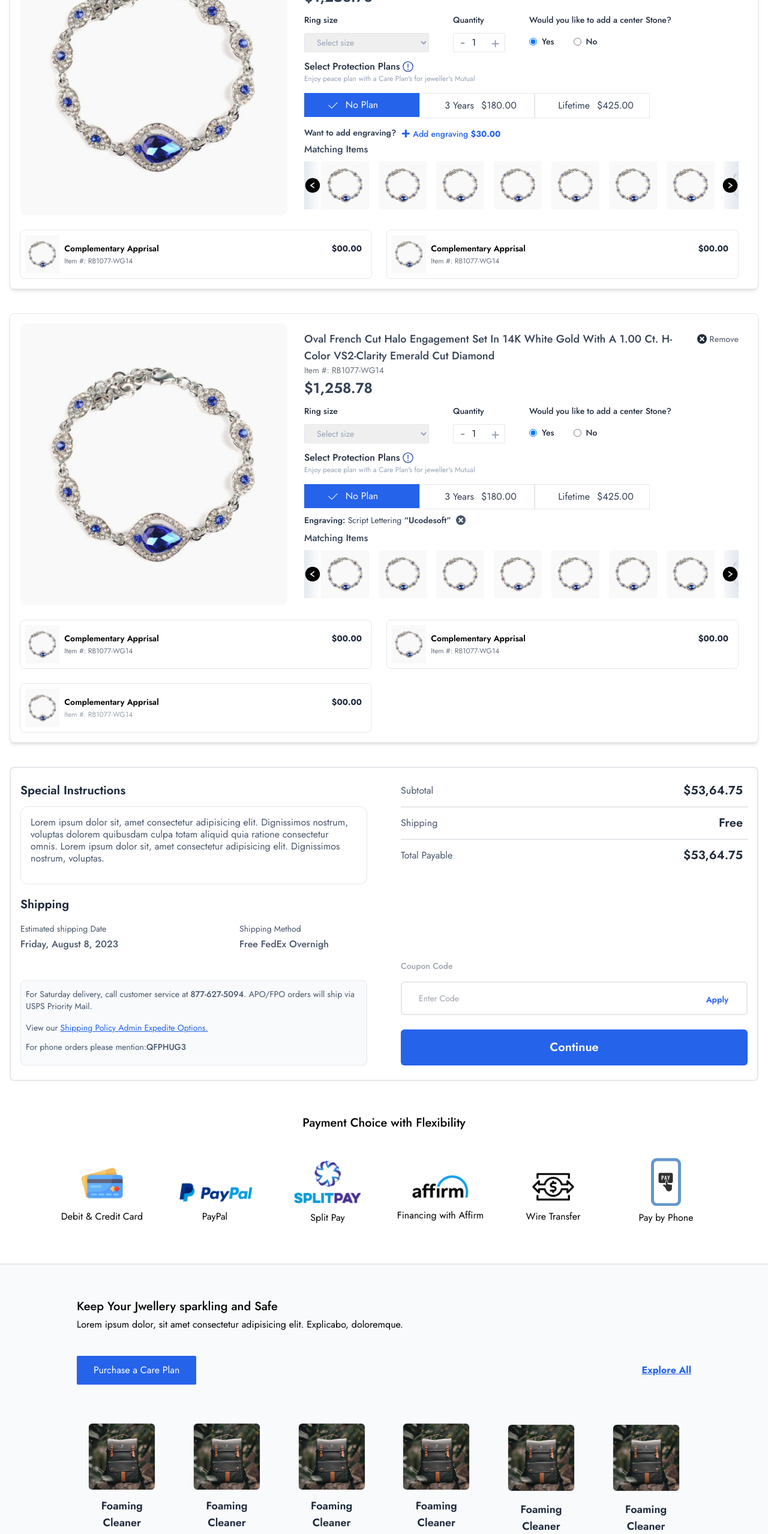
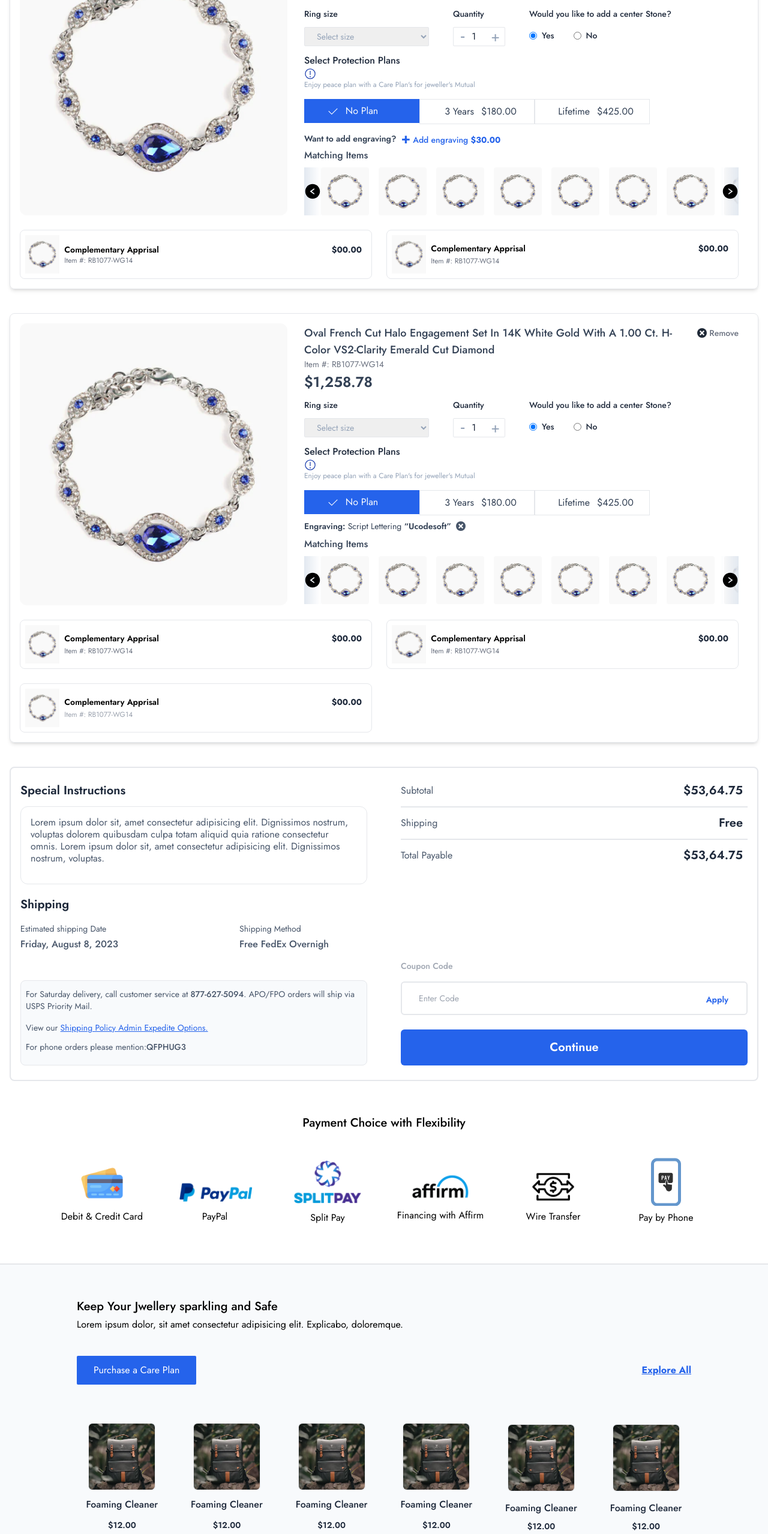
Before and after one commit to Neeraj4094/Checkoutprogress, a website: page Checkout.html in a window 1280 px wide. Shown: the part 240-2797 px from the top of the page at 60% size. Drawn offline with Linux system fonts and the light colour scheme.

Commit message:
Finial Submission

```diff
--- a/Checkout.html
+++ b/Checkout.html
@@ -63,7 +63,7 @@
     <main class="w-full">
         <div class=" text-sm xxs:mt-20 lg:mt-28 w-full px-4">
 
-            <form class="">
+            <form class="max-w-full">
                 <ul class="space-y-10">
                     <!--Details of First Product  -->
                     <li>
@@ -104,9 +104,9 @@
                                     <span class="text-2xl font-semibold text-slate-700">$1,258.78</span>
 
                                     <!-- Ring size & Quantity and other info -->
-                                    <div
+                                    <fieldset
                                         class="flex flex-wrap text-sm items-start gap-10 py-3 font-medium text-slate-800">
-                                        <div class="grid space-y-3 xxs:w-[120px] ssm:w-[180px] md:w-[250px] lg:w-auto ">
+                                        <div class="grid space-y-3 xxs:w-[120px] ssm:w-[180px] md:w-[250px] lg:w-auto">
                                             <label>Ring size</label>
                                             <select
                                                 class="sm:w-full pl-4 lg:w-52 gap-20 border rounded-sm h-8 font-normal text-slate-400">
@@ -128,7 +128,7 @@
                                                 <button type="button" class="text-2xl text-slate-400">+</button>
                                             </div>
                                         </div>
-                                        <fieldset class="space-y-3">
+                                        <div class="space-y-3">
                                             <legend>Would you like to add a center Stone?</legend>
                                             <div class="flex gap-8 pt-1 items-center">
                                                 <div class="flex items-center gap-2">
@@ -140,12 +140,12 @@
                                                     <label for="selectno">No</label>
                                                 </div>
                                             </div>
-                                        </fieldset>
-                                    </div>
+                                        </div>
+                                    </fieldset>
 
 
                                     <fieldset class="flex items-center gap-1 text-base ">
-                                        <span class="font-medium text-slate-800 w-auto">Select Protection Plans</span>
+                                        <legend class="font-medium text-slate-800 w-auto">Select Protection Plans</legend>
                                         <svg class="w-5 h-5 text-blue-800" xmlns="http://www.w3.org/2000/svg"
                                             viewBox="0 0 32 32" fill="currentColor">
                                             <defs></defs>
@@ -312,7 +312,7 @@
                                                     <h2 class="font-semibold">Complementary Apprisal</h2>
                                                     <span class="font-bold text-slate-800 text-sm">$00.00</span>
                                                 </div>
-                                                <span class="text-xs text-gray-500">Item #: RB1077-WG14</span>
+                                                <p class="text-xs text-gray-500">Item #: RB1077-WG14</p>
                                             </div>
                                         </div>
 
@@ -405,9 +405,9 @@
                                     <span class="text-2xl font-semibold text-slate-700">$1,258.78</span>
 
                                     <!-- Ring size & Quantity and other info -->
-                                    <div
+                                    <fieldset
                                         class="flex flex-wrap text-sm items-start gap-10 py-3 font-medium text-slate-800">
-                                        <div class="grid space-y-3 xxs:w-[120px] ssm:w-[180px] md:w-[250px] lg:w-auto ">
+                                        <div class="grid space-y-3 xxs:w-[120px] ssm:w-[180px] md:w-[250px] lg:w-auto">
                                             <label>Ring size</label>
                                             <select
                                                 class="sm:w-full pl-4 lg:w-52 gap-20 border rounded-sm h-8 font-normal text-slate-400">
@@ -429,7 +429,7 @@
                                                 <button type="button" class="text-2xl text-slate-400">+</button>
                                             </div>
                                         </div>
-                                        <fieldset class="space-y-3">
+                                        <div class="space-y-3">
                                             <legend>Would you like to add a center Stone?</legend>
                                             <div class="flex gap-8 pt-1 items-center">
                                                 <div class="flex items-center gap-2">
@@ -441,12 +441,12 @@
                                                     <label for="no">No</label>
                                                 </div>
                                             </div>
-                                        </fieldset>
-                                    </div>
+                                        </div>
+                                    </fieldset>
 
 
                                     <fieldset class="flex items-center gap-1 text-base ">
-                                        <span class="font-medium text-slate-800 w-auto">Select Protection Plans</span>
+                                        <legend class="font-medium text-slate-800 w-auto">Select Protection Plans</legend>
                                         <svg class="w-5 h-5 text-blue-800" xmlns="http://www.w3.org/2000/svg"
                                             viewBox="0 0 32 32" fill="currentColor">
                                             <defs></defs>
@@ -868,10 +868,10 @@
                         </div>
                         <figcaption
                             class="text-sm text-slate-600 space-y-3 flex flex-col items-center justify-center text-center">
-                            <h3 class="font-semibold text-lg text-slate-800">Foaming Cleaner</h3>
-                            <span class="font-bold text-slate-800">$12.00</span>
+                            <h3 class="font-medium text-base w-full text-slate-800">Foaming Cleaner</h3>
+                            <span class="font-semibold text-slate-800">$12.00</span>
                             <button type="button"
-                                class="px-5 py-1 border border-blue-600 rounded-sm text-lg font-semibold text-blue-500">Add
+                                class="px-5 py-1 border border-blue-600 rounded-sm text-base font-medium text-blue-500">Add
                                 to
                                 Cart</button>
                         </figcaption>
@@ -882,10 +882,10 @@
                         </div>
                         <figcaption
                             class="text-sm text-slate-600 space-y-3 flex flex-col items-center justify-center text-center">
-                            <h3 class="font-semibold text-lg w-full text-slate-800">Foaming Cleaner</h3>
-                            <span class="font-bold text-slate-800">$12.00</span>
+                            <h3 class="font-medium text-base w-full text-slate-800">Foaming Cleaner</h3>
+                            <span class="font-semibold text-slate-800">$12.00</span>
                             <button type="button"
-                                class="px-5 py-1 border border-blue-600 rounded-sm text-lg font-semibold text-blue-600">Add
+                                class="px-5 py-1 border border-blue-600 rounded-sm text-base font-medium text-blue-600">Add
                                 to
                                 Cart</button>
                         </figcaption>
@@ -896,10 +896,10 @@
                         </div>
                         <figcaption
                             class="text-sm text-slate-600 space-y-3 flex flex-col items-center justify-center text-center">
-                            <h3 class="font-semibold text-lg w-full text-slate-800">Foaming Cleaner</h3>
-                            <span class="font-bold text-slate-800">$12.00</span>
+                            <h3 class="font-medium text-base w-full text-slate-800">Foaming Cleaner</h3>
+                            <span class="font-semibold text-slate-800">$12.00</span>
                             <button type="button"
-                                class="px-5 py-1 border border-blue-600 rounded-sm text-lg font-semibold text-blue-600">Add
+                                class="px-5 py-1 border border-blue-600 rounded-sm text-base font-medium text-blue-600">Add
                                 to
                                 Cart</button>
                         </figcaption>
@@ -910,10 +910,10 @@
                         </div>
                         <figcaption
                             class="text-sm text-slate-600 space-y-3 flex flex-col items-center justify-center text-center">
-                            <h3 class="font-semibold text-lg w-full text-slate-800">Foaming Cleaner</h3>
-                            <span class="font-bold text-slate-800">$12.00</span>
+                            <h3 class="font-medium text-base w-full text-slate-800">Foaming Cleaner</h3>
+                            <span class="font-semibold text-slate-800">$12.00</span>
                             <button type="button"
-                                class="px-5 py-1 border border-blue-600 rounded-sm text-lg font-semibold text-blue-600">Add
+                                class="px-5 py-1 border border-blue-600 rounded-sm text-base font-medium text-blue-600">Add
                                 to
                                 Cart</button>
                         </figcaption>
@@ -924,10 +924,10 @@
                         </div>
                         <figcaption
                             class="text-sm text-slate-600 space-y-2 flex flex-col items-center justify-center text-center">
-                            <h3 class="font-semibold text-lg w-full text-slate-800">Foaming Cleaner</h3>
-                            <span class="font-bold text-slate-800">$12.00</span>
+                            <h3 class="font-medium text-base w-full text-slate-800">Foaming Cleaner</h3>
+                            <span class="font-semibold text-slate-800">$12.00</span>
                             <button type="button"
-                                class="px-5 py-1 border border-blue-600 rounded-sm text-lg font-semibold text-blue-500">Add
+                                class="px-5 py-1 border border-blue-600 rounded-sm text-base font-medium text-blue-600">Add
                                 to
                                 Cart</button>
                         </figcaption>
@@ -938,10 +938,10 @@
                         </div>
                         <figcaption
                             class="text-sm text-slate-600 space-y-2 flex flex-col items-center justify-center text-center">
-                            <h3 class="font-semibold text-lg w-full text-slate-800">Foaming Cleaner</h3>
-                            <span class="font-bold text-slate-800">$12.00</span>
+                            <h3 class="font-medium text-base w-full text-slate-800">Foaming Cleaner</h3>
+                            <span class="font-semibold text-slate-800">$12.00</span>
                             <button type="button"
-                                class="px-5 py-1 border border-blue-600 rounded-sm text-lg font-semibold text-blue-600">Add
+                                class="px-5 py-1 border border-blue-600 rounded-sm text-base font-medium text-blue-600 w-full">Add
                                 to
                                 Cart</button>
                         </figcaption>
```
Also changed, not shown: tailwind.config.js (+2 -15 lines), dist/output.css.
